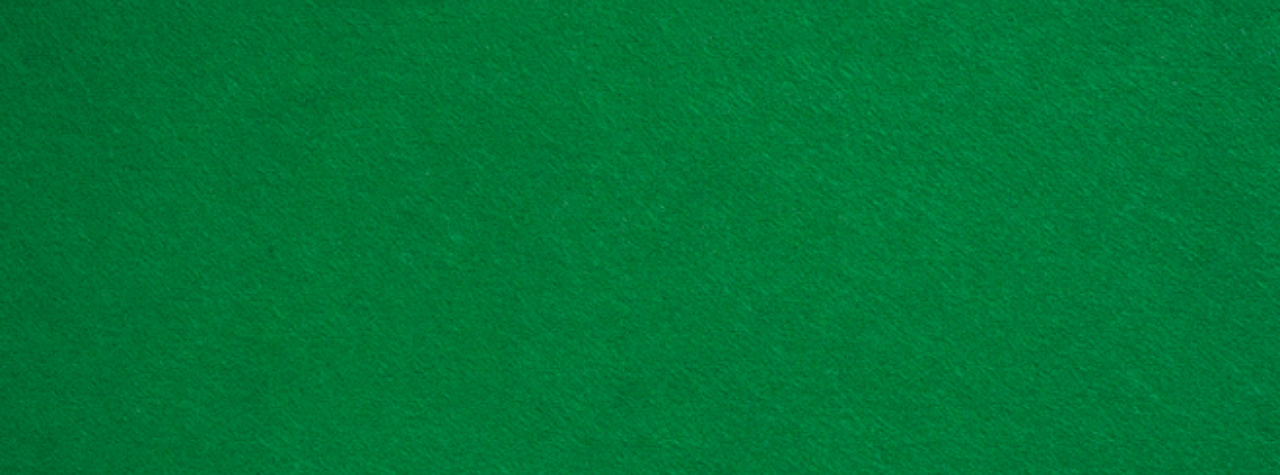
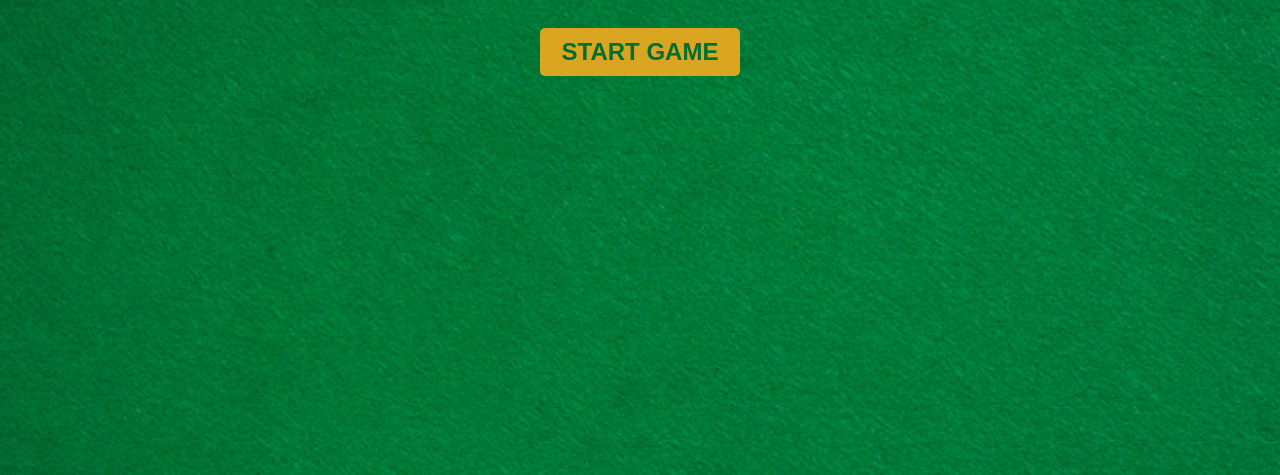
Before and after one commit to sobhy0101/learn-javascript-scrimba, a website built with Vite: page learn-basics-the-black-jack-game/add-basic-styling/index.html in a window 1280 px wide. Shown: the part 325-800 px from the top of the page. Built offline with nearby package versions, Linux system fonts and the light colour scheme.

Commit message:
Add START GAME button and style to blackjack app
Introduced a START GAME button in the HTML that calls the new startGame() function. Moved game logic into startGame() in index.js. Added CSS styling for the button to match the provided design.

```diff
--- a/learn-basics-the-black-jack-game/add-basic-styling/index.css
+++ b/learn-basics-the-black-jack-game/add-basic-styling/index.css
@@ -19,3 +19,22 @@ h1 {
 #message-el {
   font-style: italic;
 }
+
+/*
+3. Style the button according to the provided design
+text color - #016f32
+width      - 150px
+background - goldenrod
+ */
+
+ button {
+    color: #016f32;
+    width: 200px;
+    background-color: goldenrod;
+    border: none;
+    padding: 10px;
+    font-size: 1.5rem;
+    font-weight: bold;
+    cursor: pointer;
+    border-radius: 5px;
+ }
--- a/learn-basics-the-black-jack-game/add-basic-styling/index.html
+++ b/learn-basics-the-black-jack-game/add-basic-styling/index.html
@@ -7,6 +7,9 @@
         <p id="message-el">Want to play a round?</p>
         <p>Cards:</p>
         <p>Sum:</p>
+        <!-- 1. Create a button that says START GAME.
+        Make it call a startGame() function when clicked -->
+        <button onclick="startGame()">START GAME</button>
         <script src="index.js"></script>
     </body>
 </html>
--- a/learn-basics-the-black-jack-game/add-basic-styling/index.js
+++ b/learn-basics-the-black-jack-game/add-basic-styling/index.js
@@ -1,10 +1,14 @@
 let firstCard = 10
-let secondCard = 4
+let secondCard = 13
 let sum = firstCard + secondCard
 let hasBlackJack = false
 let isAlive = true
 let message = ""
 
+// 2. Create a startGame() function. Move the conditional
+// below (line 11-20) inside the body of the function.
+
+function startGame() {
 if (sum <= 20) {
     message = "Do you want to draw a new card? 🙂"
 } else if (sum === 21) {
@@ -16,3 +20,4 @@ if (sum <= 20) {
 }
 
 console.log(message)
+}
```
